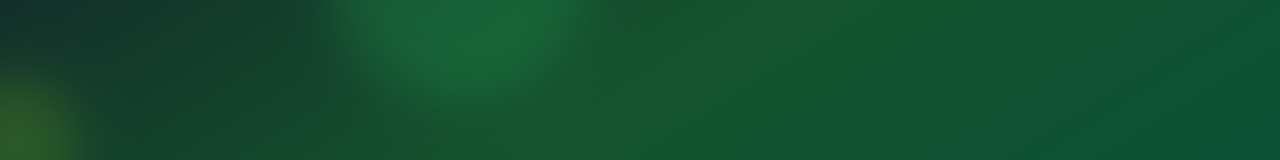
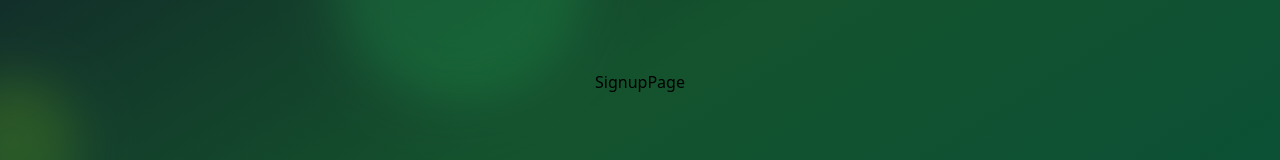
Before and after one commit to VictorMugisha/mern-auth, a React (Vite) app in the folder frontend/: page /signup in a window 1280 px wide. Shown: the part 318-478 px from the top of the page. Built offline with nearby package versions, Linux system fonts and the light colour scheme.

Commit message:
Create signup and login page boilerplate

```diff
--- a/frontend/src/App.jsx
+++ b/frontend/src/App.jsx
@@ -1,4 +1,7 @@
+import { Route, Routes } from "react-router-dom";
 import FloatingShape from "./components/FloatingShape";
+import SignupPage from "./pages/SignupPage";
+import LoginPage from "./pages/LoginPage";
 
 function App() {
   return (
@@ -24,6 +27,11 @@ function App() {
         left="-10%"
         delay={2}
       />
+
+      <Routes>
+        <Route path="/signup" element={<SignupPage />} />
+        <Route path="/login" element={<LoginPage />} />
+      </Routes>
     </div>
   );
 }
--- /dev/null
+++ b/frontend/src/pages/LoginPage.jsx
@@ -0,0 +1,5 @@
+export default function LoginPage() {
+  return (
+    <div>LoginPage</div>
+  )
+}
--- /dev/null
+++ b/frontend/src/pages/SignupPage.jsx
@@ -0,0 +1,5 @@
+export default function SignupPage() {
+  return (
+    <div>SignupPage</div>
+  )
+}
```
